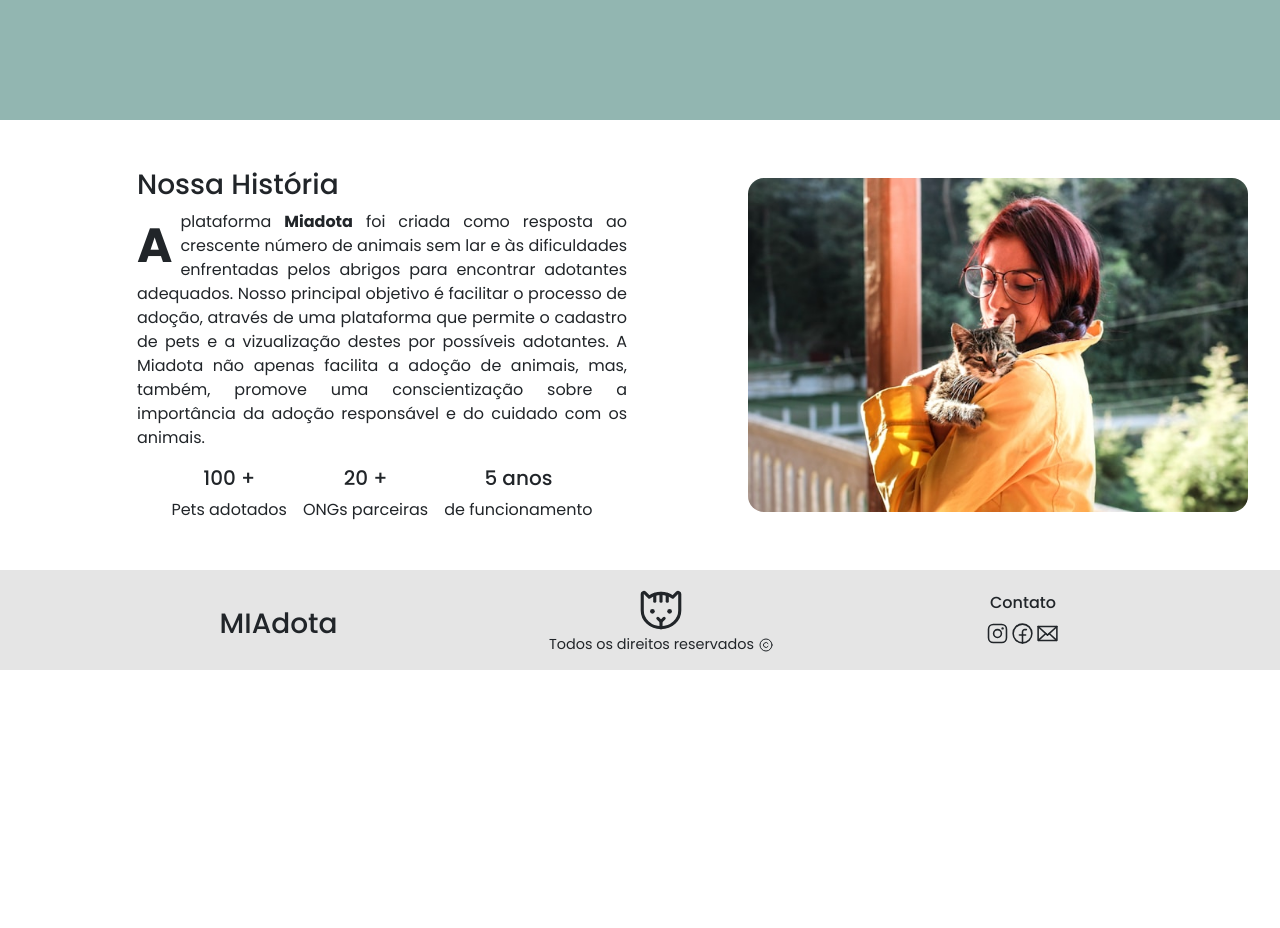
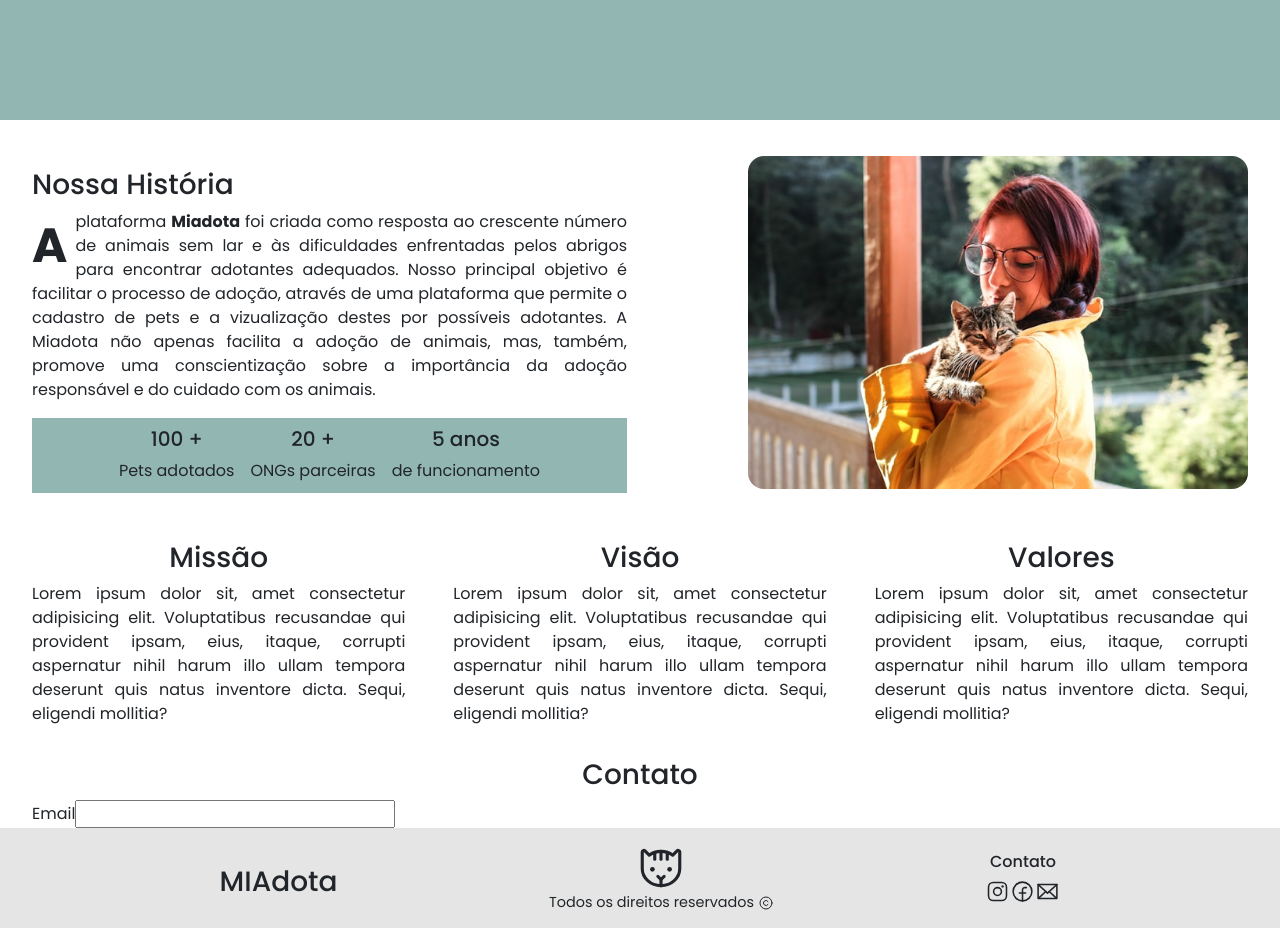
Before and after one commit to nandacoimbra/miadota, a React (Vite) app: page / in a window 1280 px wide. Shown: the part 680-1608 px from the top of the page. Before the commit the page ends 1350 px from the top, so only its background shows below. Built offline with nearby package versions, Linux system fonts and the light colour scheme.

Commit message:
feat: missao visao valores

```diff
--- a/src/components/About.css
+++ b/src/components/About.css
@@ -1,22 +1,27 @@
+
+.about-container{
+    padding: 0 2rem;
+}
+
 .about-us {
     width: 100%;
     display: flex;
     gap: 1rem;
     align-items: center;
     justify-content: center;
-    padding: 2rem;
+    margin-top: 2rem;
 }
 
 .about-home{
-    width: 100%;
+    width: 60%;
     display: flex;
     flex-direction: column;
     justify-content: space-evenly;
-    align-items: center;
+
 }
 
 .about-text{
-    width: 70%;
+    width: 85%;
     text-align: justify;
 }
 .about-text h3{
@@ -33,9 +38,19 @@
 
 .numeros{
     display: flex;
+    min-height: 75px;
     align-items: center;
     justify-content: center;
     gap: 1rem;
+    background-color: #92B6B1;
+    padding: .5rem;
+
+}
+.numeros p{
+    margin: 0;
+    max-width: 100%;
+    max-height: 100%;
+
 }
 
 .num{
@@ -48,6 +63,10 @@
 .about-img-container{
 
     width: 100%;
+    display: flex;
+    justify-content: center;
+    align-items: center;
+
 
 }
 
@@ -57,6 +76,19 @@
    border-radius: 1rem;
 }
 
+.missao{
+    display: flex;
+    gap: 3rem;
+    margin-top: 2rem;
+
+}
+
+
+
+.mvv p{
+    text-align: justify;
+
+}
 
 @media screen and (max-width:1100px) {
     .about-us {
@@ -67,6 +99,16 @@
         align-items: center;
         justify-content: center;
         padding: 2rem;
+    }
+}
+
+@media screen and (max-width: 850px){
+    .missao{
+        display: flex;
+        gap: 3rem;
+        margin-top: 2rem;
+        padding:0 3rem;
+        flex-direction: column;
     }
 }
 @media screen and (max-width:700px) {
--- a/src/components/About.jsx
+++ b/src/components/About.jsx
@@ -5,6 +5,8 @@ import aboutImg from '../assets/banner_imgs/cat-person.jpg';
 
 export default function About() {
     return (
+
+        <section className='about-container'>
             <section className='about-us'>
                 <article className='about-home'>
                     <div className='about-text'>
@@ -13,7 +15,6 @@ export default function About() {
                         <p className='first-big'>
 
                             A plataforma <b>Miadota</b> foi criada como resposta ao crescente número de animais sem lar e às dificuldades enfrentadas pelos abrigos para encontrar adotantes adequados. Nosso principal objetivo é facilitar o processo de adoção, através de uma plataforma que permite o cadastro de pets e a vizualização destes por possíveis adotantes. A Miadota não apenas facilita a adoção de animais, mas, também, promove uma conscientização sobre a importância da adoção responsável e do cuidado com os animais.
-
                         </p>
 
                         <section className='numeros'>
@@ -32,8 +33,39 @@ export default function About() {
                         </section>
                     </div>
                 </article>
-                <img src={aboutImg} alt="" className='about-img'/>
+                <div>
+                    <img src={aboutImg} alt="" className='about-img' />
+                </div>
 
             </section>
+
+            <section className='missao'>
+
+                <div className='mvv'>
+                    <h3>Missão</h3>
+                    <p>Lorem ipsum dolor sit, amet consectetur adipisicing elit. Voluptatibus recusandae qui provident ipsam, eius, itaque, corrupti aspernatur nihil harum illo ullam tempora deserunt quis natus inventore dicta. Sequi, eligendi mollitia?</p>
+                </div>
+                <div className='mvv'>
+                    <h3>Visão</h3>
+                    <p>Lorem ipsum dolor sit, amet consectetur adipisicing elit. Voluptatibus recusandae qui provident ipsam, eius, itaque, corrupti aspernatur nihil harum illo ullam tempora deserunt quis natus inventore dicta. Sequi, eligendi mollitia?</p>
+                </div>
+                <div className='mvv'>
+                    <h3>Valores</h3>
+                    <p>Lorem ipsum dolor sit, amet consectetur adipisicing elit. Voluptatibus recusandae qui provident ipsam, eius, itaque, corrupti aspernatur nihil harum illo ullam tempora deserunt quis natus inventore dicta. Sequi, eligendi mollitia?</p>
+                </div>
+            </section>
+
+            <section className='contato'>
+                <h3>Contato</h3>
+
+                <form className='contact-form'>
+                    <label>Email</label>
+                    <input type="email" name="" id="" />
+                </form>
+
+
+            </section>
+        </section>
+
     )
 }
--- a/src/components/Adotar.jsx
+++ b/src/components/Adotar.jsx
@@ -6,7 +6,6 @@ import { Heart } from "phosphor-react";
 const Adotar = () => {
   return (
     <section className='login-page'>
-
 
       <section className='login-success'>
         <h3>Seu interesse no pet foi registrado!</h3>
--- a/src/components/Banner.jsx
+++ b/src/components/Banner.jsx
@@ -14,9 +14,9 @@ export default function Banner() {
                 <p>Olá! Somos a</p>
                 <h1>MIAdota</h1>
                 <p>Venha buscar seu melhor amigo!</p>
-            <div className='home-btns'>
-                <Link to='/adotar' className='banner-btn'><button >Adotar</button></Link>
-            </div>
+                <div className='home-btns'>
+                    <Link to='/adotar' className='banner-btn'><button >Adotar</button></Link>
+                </div>
             </div>
         </section>
 
--- a/src/components/Card.jsx
+++ b/src/components/Card.jsx
@@ -1,5 +1,4 @@
 import './Card.css';
-import catImg from "../assets/adoption_cats/nick.jpg";
 import { useEffect, useState } from 'react';
 import { useNavigate } from "react-router-dom";
 import { MapPinLine } from "phosphor-react";
--- a/src/components/LogIn.jsx
+++ b/src/components/LogIn.jsx
@@ -9,16 +9,12 @@ export default function LogIn({ logged, setLogged }) {
     const [password, setPassword] = useState('');
 
 
-
-
     const handleSubmit = (e) => {
         e.preventDefault();
-        console.log(user, password);
         setUser('');
         setPassword('');
         setLogged(true);
     }
-
 
     return (
 
@@ -28,11 +24,9 @@ export default function LogIn({ logged, setLogged }) {
                 <section className='login-success'>
                     <h3>Você está logado!</h3>
                     <br />
-
                        <div className='login-btn'>
-
                        <button><Link to='/cadastro' className='btn'>Cadastrar Pet</Link></button>
-                       <button> <Link to='/adocao' className='btn'>Adotar Pet</Link></button>
+                       <button> <Link to='/adotar' className='btn'>Adotar Pet</Link></button>
                        </div>
 
 
```
Lines whose indentation alone changed are shown as unchanged.
